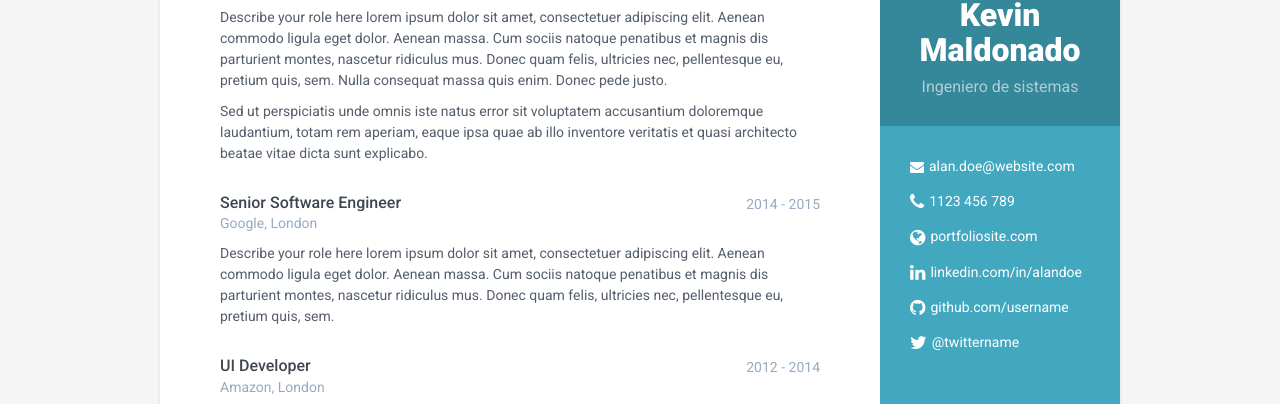
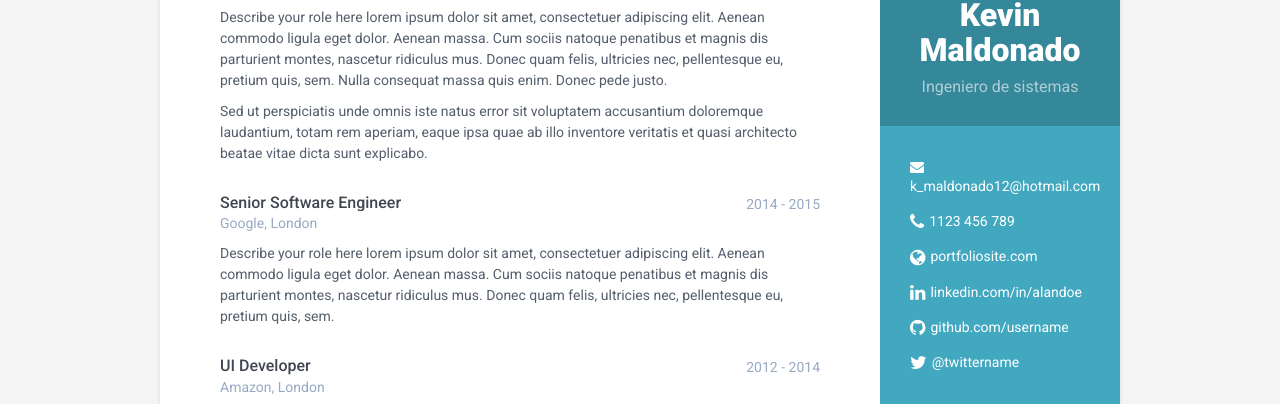
Before and after one commit to xriley/Orbit-Theme, a plain HTML site: page index.html in a window 1280 px wide. Shown: the part 377-781 px from the top of the page. Drawn offline with Linux system fonts and the light colour scheme.

Commit message:
commit correo

```diff
--- a/index.html
+++ b/index.html
@@ -37,7 +37,7 @@
 
             <div class="contact-container container-block">
                 <ul class="list-unstyled contact-list">
-                    <li class="email"><i class="fa fa-envelope"></i><a href="mailto: yourname@email.com">alan.doe@website.com</a></li>
+                    <li class="email"><i class="fa fa-envelope"></i><a href="mailto: yourname@email.com">k_maldonado12@hotmail.com</a></li>
                     <li class="phone"><i class="fa fa-phone"></i><a href="tel:1123 456 789">1123 456 789</a></li>
                     <li class="website"><i class="fa fa-globe"></i><a href="http://themes.3rdwavemedia.com/website-templates/free-responsive-website-template-for-developers/" target="_blank">portfoliosite.com</a></li>
                     <li class="linkedin"><i class="fa fa-linkedin"></i><a href="#" target="_blank">linkedin.com/in/alandoe</a></li>
```
